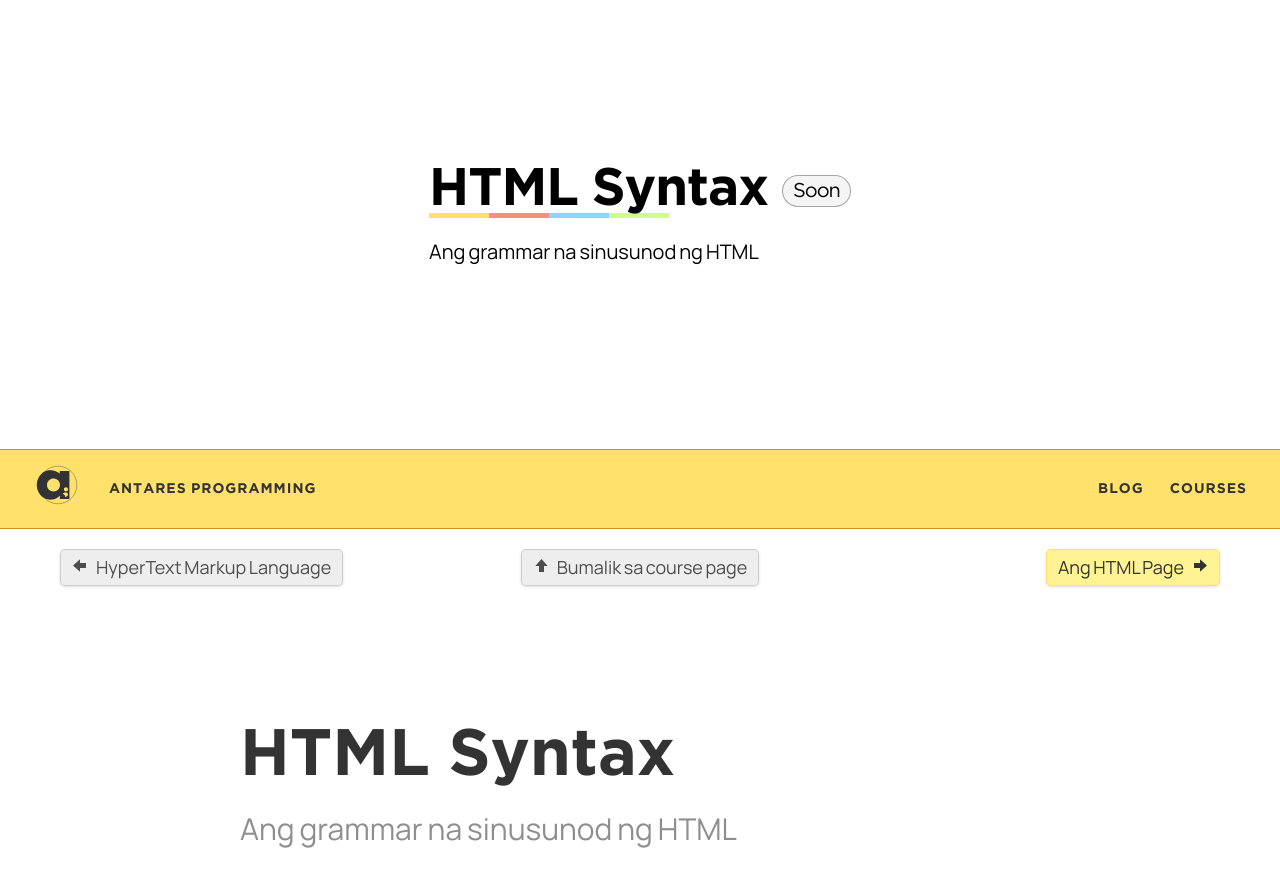
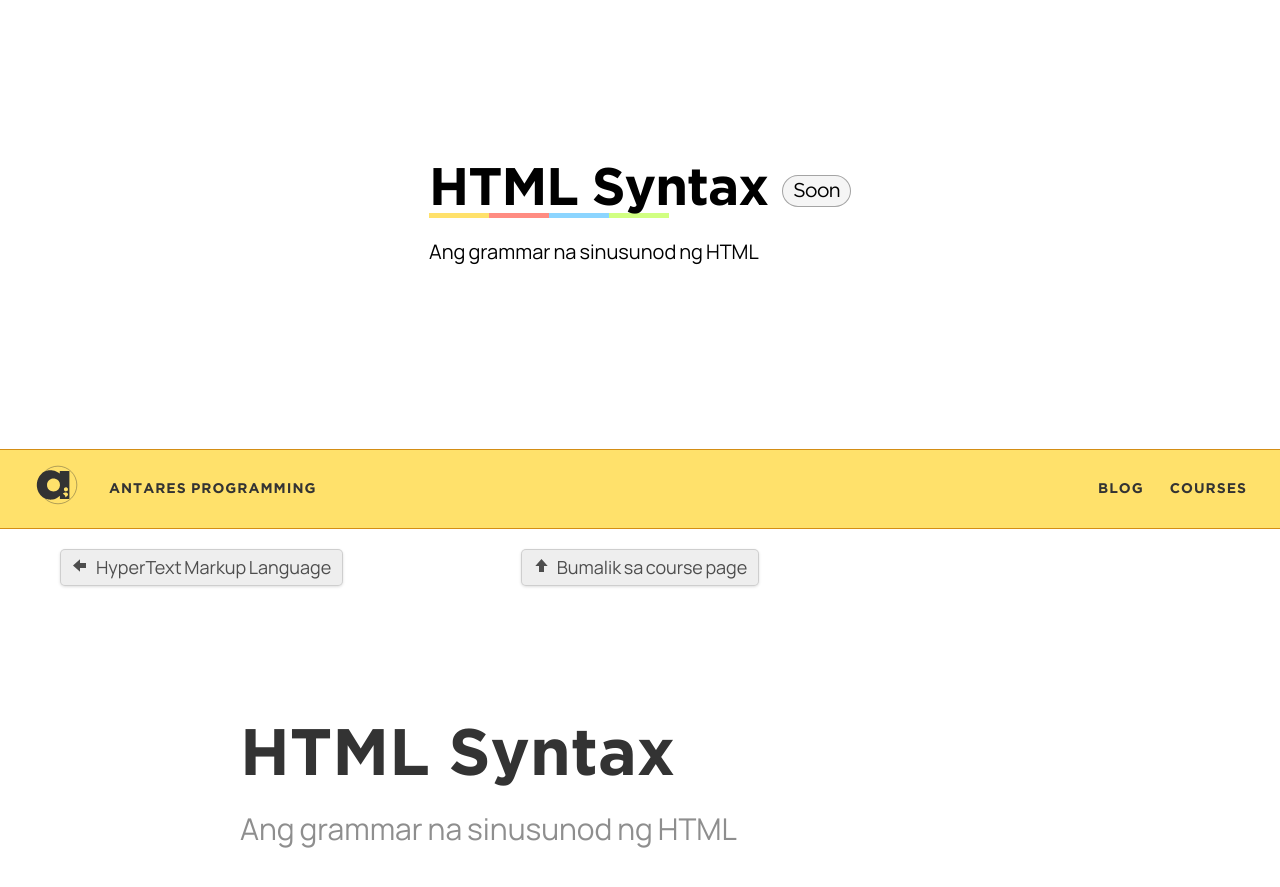
Before and after one commit to elementary/blog-template, a Jekyll site: the page built from courses/html-essentials/02-html-syntax.md, in a window 1280 px wide and 900 px high. Shown: the top 887 px of the window. Built offline with Jekyll 4.4.1, drawn with Linux system fonts in a browser that asks for light colours; some web fonts are replaced.

Commit message:
Refactored lesson actions

```diff
--- /dev/null
+++ b/_includes/lesson-nav.html
@@ -0,0 +1,47 @@
+{% assign prevLessonID = include.prevLessonID %}
+{% assign nextLessonID = include.nextLessonID %}
+{% assign prevLessonTitle = include.prevLessonTitle %}
+{% assign nextLessonTitle = include.nextLessonTitle %}
+
+<!-- does next lesson exist?: nextLessonExists -->
+{% assign coursePages = site.pages | where: 'course', page.course_id %}
+{% assign nextLessonPage = coursePages | where: 'id', nextLessonID %}
+
+{% if nextLessonPage.size > 0 %}
+  {% assign nextLessonExists = true %}
+{% else %}
+  {% assign nextLessonExists = false %}
+{% endif %}
+<div class="lesson__actions">
+  {% if prevLessonID != nil %}<a class="btn" href="{{ page.permalink }}../{{ prevLessonID }}">
+        <svg height='16' width='16' xmlns='http://www.w3.org/2000/svg'>
+            <g color='currentColor' transform='translate(-293 3)'>
+                <path d='M301 10.676l-7-6.192 7-6.16V2h6.001v5h-6z' fill='currentColor' overflow='visible' style='marker:none'/>
+            </g>
+        </svg>
+        {{ prevLessonTitle }}
+      </a>
+      {% else %}
+      <span aria-hidden="none"></span>
+      {% endif %}
+
+    <a class="btn" href="{{ page.permalink }}..">
+      <svg height='16' width='16' xmlns='http://www.w3.org/2000/svg'>
+        <g color='currentColor' transform='translate(-453 -17)'>
+            <path d='M467.676 25l-6.191-7.002-6.16 7.001H459V31h5v-6z' fill='currentColor' overflow='visible' style='marker:none'/>
+        </g>
+    </svg>
+      Bumalik sa course page
+    </a>
+    {% if nextLessonID != nil and nextLessonExists %}<a class="btn btn--preferred" href="{{ page.permalink }}../{{ nextLessonID }}">
+      {{ nextLessonTitle }}
+      <svg height='16' width='16' xmlns='http://www.w3.org/2000/svg' style="margin: 0; margin-left: 0.5ch">
+        <g color='currentColor' transform='translate(-313 3)'>
+            <path d='M321 10.676l7.001-6.192-7-6.16V2H315v5h6z' fill='currentColor' overflow='visible' style='marker:none'/>
+        </g>
+    </svg>
+    </a>
+      {% else %}
+      <span aria-hidden="none"></span>
+    {% endif %}
+</div>
--- a/_layouts/lesson.html
+++ b/_layouts/lesson.html
@@ -78,79 +78,14 @@
       </div>
     </section>
     {% endif %}
-    <div class="lesson__actions">
-      {% if prevLessonID != nil %}<a class="btn" href="{{ page.permalink }}../{{ prevLessonID }}">
-            <svg height='16' width='16' xmlns='http://www.w3.org/2000/svg'>
-                <g color='currentColor' transform='translate(-293 3)'>
-                    <path d='M301 10.676l-7-6.192 7-6.16V2h6.001v5h-6z' fill='currentColor' overflow='visible' style='marker:none'/>
-                </g>
-            </svg>
-            {{ prevLessonTitle }}
-          </a>
-          {% else %}
-          <span aria-hidden="none"></span>
-          {% endif %}
-
-        <a class="btn" href="{{ page.permalink }}..">
-          <svg height='16' width='16' xmlns='http://www.w3.org/2000/svg'>
-            <g color='currentColor' transform='translate(-453 -17)'>
-                <path d='M467.676 25l-6.191-7.002-6.16 7.001H459V31h5v-6z' fill='currentColor' overflow='visible' style='marker:none'/>
-            </g>
-        </svg>
-          Bumalik sa course page
-        </a>
-        {% if nextLessonID != nil %}<a class="btn btn--preferred" href="{{ page.permalink }}../{{ nextLessonID }}">
-          {{ nextLessonTitle }}
-          <svg height='16' width='16' xmlns='http://www.w3.org/2000/svg' style="margin: 0; margin-left: 0.5ch">
-            <g color='currentColor' transform='translate(-313 3)'>
-                <path d='M321 10.676l7.001-6.192-7-6.16V2H315v5h6z' fill='currentColor' overflow='visible' style='marker:none'/>
-            </g>
-        </svg>
-        </a>
-          {% else %}
-          <span aria-hidden="none"></span>
-        {% endif %}
-    </div>
+    {% include lesson-nav.html prevLessonID=prevLessonID nextLessonID=nextLessonID prevLessonTitle=prevLessonTitle nextLessonTitle=nextLessonTitle %}
     <section class="lesson__article">
       {% if page.video != nil %}<hr>{% endif %}
       <article>
       {{ content | replace: '<a href="http', '<a rel="nofollow noopener noreferrer" target="_blank" href="http' }}
       </article>
+    {% include lesson-nav.html prevLessonID=prevLessonID nextLessonID=nextLessonID prevLessonTitle=prevLessonTitle nextLessonTitle=nextLessonTitle %}
     </section>
-
-    <div class="lesson__actions">
-      {% if prevLessonID != nil %}<a class="btn" href="{{ page.permalink }}../{{ prevLessonID }}">
-            <svg height='16' width='16' xmlns='http://www.w3.org/2000/svg'>
-                <g color='currentColor' transform='translate(-293 3)'>
-                    <path d='M301 10.676l-7-6.192 7-6.16V2h6.001v5h-6z' fill='currentColor' overflow='visible' style='marker:none'/>
-                </g>
-            </svg>
-            {{ prevLessonTitle }}
-          </a>
-          {% else %}
-          <span aria-hidden="none"></span>
-          {% endif %}
-
-        <a class="btn" href="{{ page.permalink }}..">
-          <svg height='16' width='16' xmlns='http://www.w3.org/2000/svg'>
-            <g color='currentColor' transform='translate(-453 -17)'>
-                <path d='M467.676 25l-6.191-7.002-6.16 7.001H459V31h5v-6z' fill='currentColor' overflow='visible' style='marker:none'/>
-            </g>
-        </svg>
-          Bumalik sa course page
-        </a>
-        {% if nextLessonID != nil %}<a class="btn btn--preferred" href="{{ page.permalink }}../{{ nextLessonID }}">
-          {{ nextLessonTitle }}
-          <svg height='16' width='16' xmlns='http://www.w3.org/2000/svg' style="margin: 0; margin-left: 0.5ch">
-            <g color='currentColor' transform='translate(-313 3)'>
-                <path d='M321 10.676l7.001-6.192-7-6.16V2H315v5h6z' fill='currentColor' overflow='visible' style='marker:none'/>
-            </g>
-        </svg>
-        </a>
-          {% else %}
-          <span aria-hidden="none"></span>
-        {% endif %}
-    </div>
     {% include footer.html %}
     {% include scripts.html %}
   </body>
```
